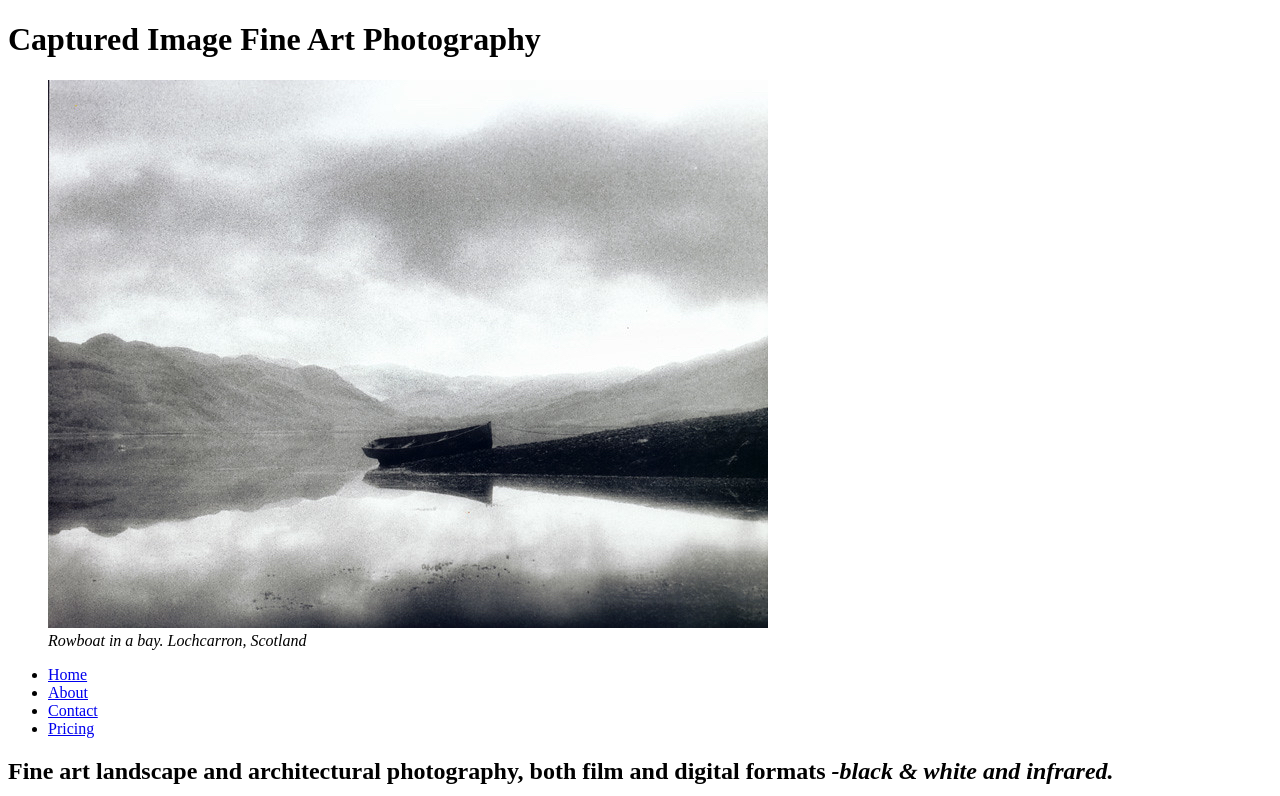
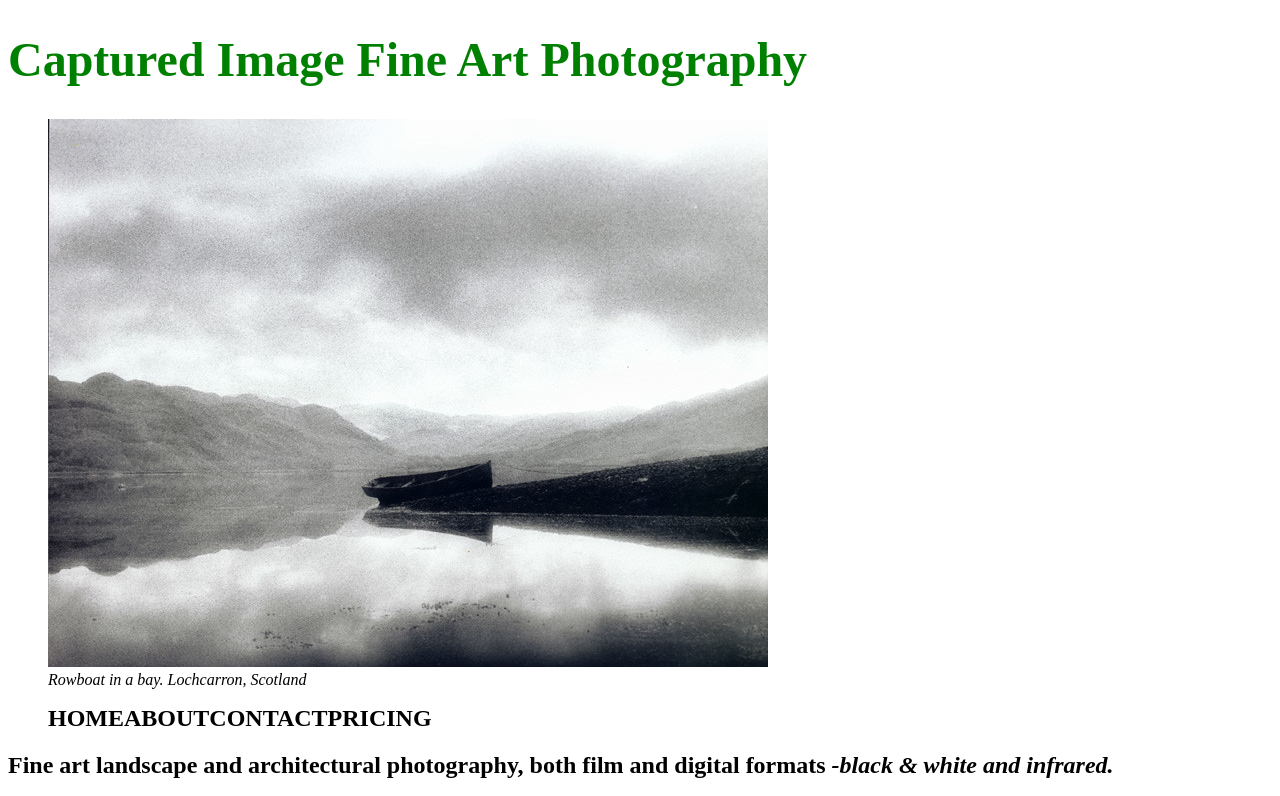
Before and after one commit to Photoglyph/Fake-Business, a plain HTML site: page index.html in a window 1280 px wide. Shown: the top 796 px of the page. Drawn offline with Linux system fonts and the light colour scheme.

Commit message:
Add link styles.contact.css

```diff
--- a/index.html
+++ b/index.html
@@ -6,7 +6,8 @@
     <meta http-equiv="X-UA-Compatible" content="IE=edge">
     <meta name="viewport" content="width=device-width, initial-scale=1.0">
 
-    <link rel="stylesheet" href="./style.css" />
+    <link rel="stylesheet" href="./styles/styles.css" />
+    <link rel="stylesheet" href="./styles.contact.css"/>
 
     <title>Captured Image Fine Art Photography</title>
    </head>
--- a/styles/styles.css
+++ b/styles/styles.css
@@ -1,6 +1,6 @@
 /* Tag selector - Select all the h1s and apply the folloqwing rules */
 h1 {
-    color: lightblue;
+    color: green;
 
 }
 
@@ -40,7 +40,10 @@ font-weight: bold;
 
 
 
+nav a:hover; {
 
+
+}
 
 
 }
```
Also changed, not shown: Bastid.jpg (deleted), 2 other files.
